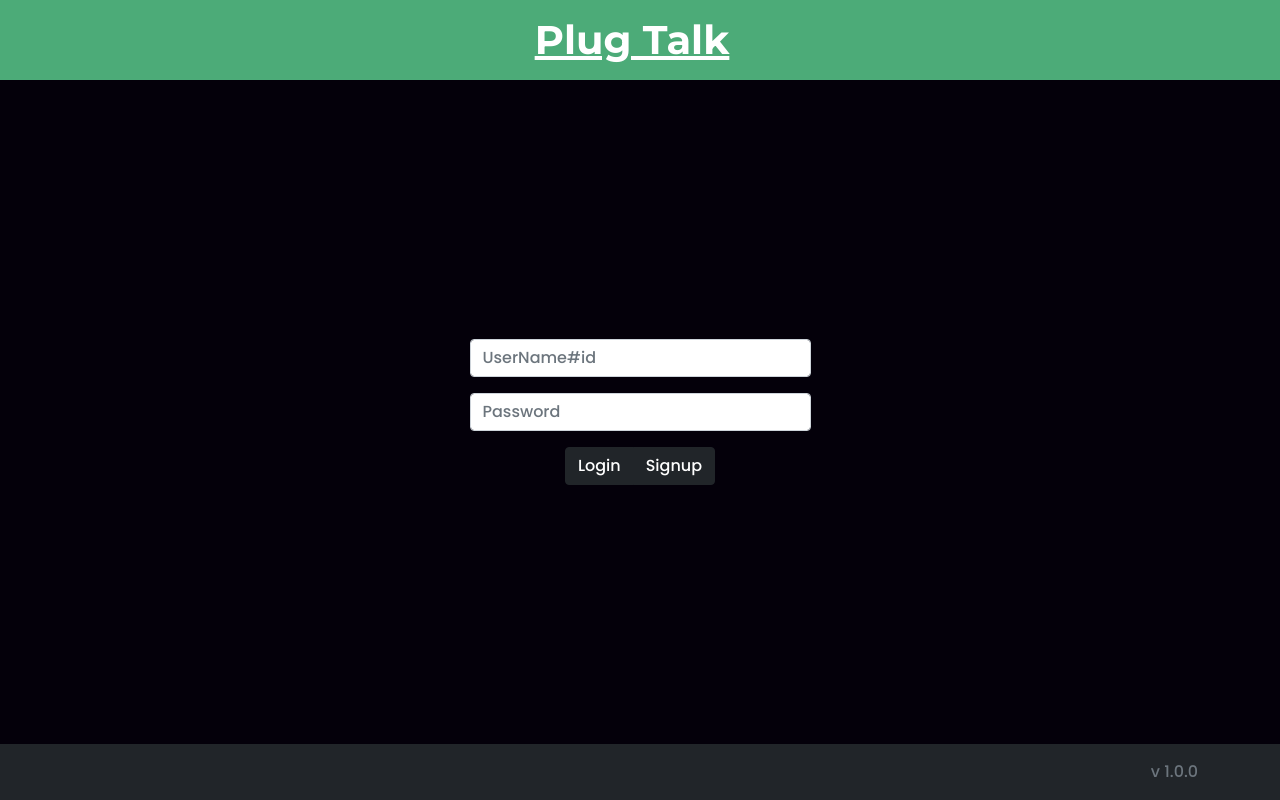
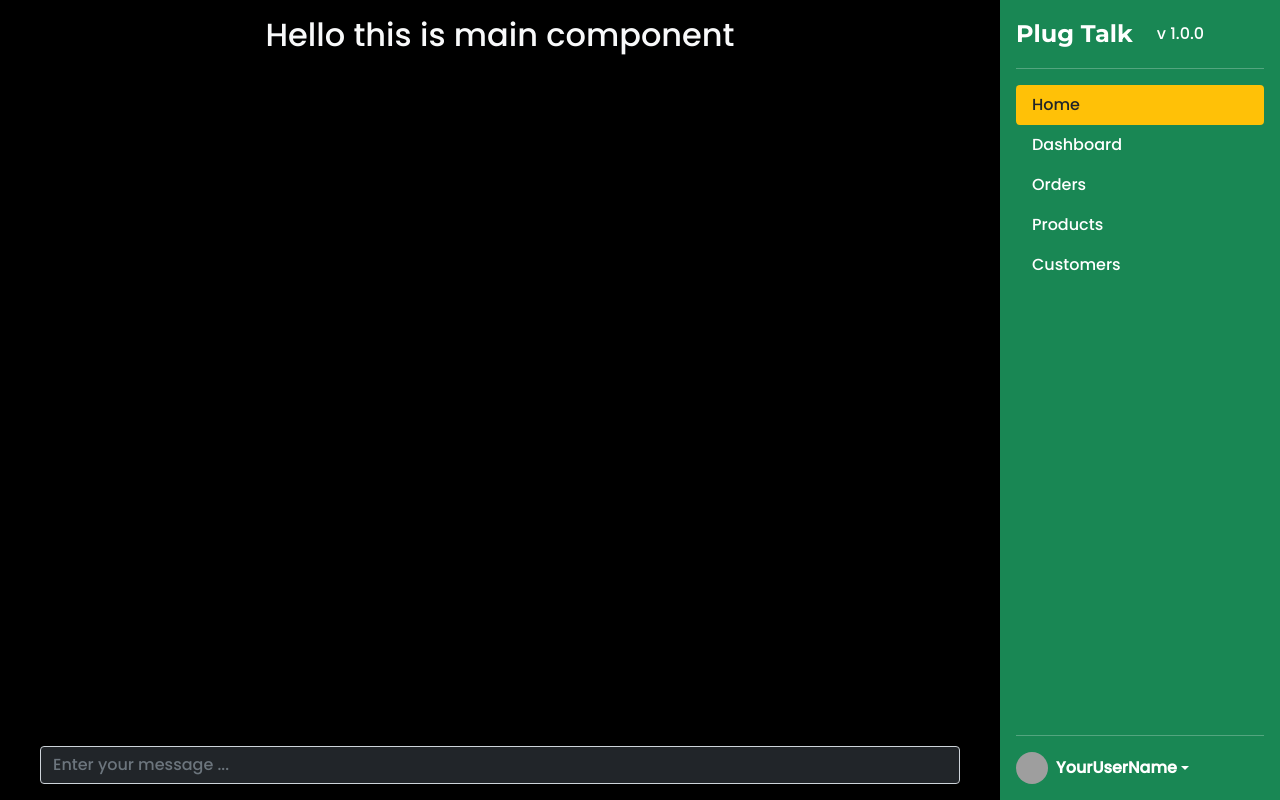
Before and after one commit to Guchii/PlugTalk, a React (Create React App) app: page / in a window 1280 px wide. Built offline with nearby package versions, Linux system fonts and the light colour scheme; grey boxes are pictures that could not be loaded.

Commit message:
Sidebar + Chatbox component added

```diff
--- a/src/App.css
+++ b/src/App.css
@@ -1,5 +1,7 @@
 @import url('https://fonts.googleapis.com/css2?family=Poppins:wght@500&display=swap');
+@import url('https://fonts.googleapis.com/css2?family=Montserrat:wght@700&display=swap');
 * {
     font-family: 'Poppins', sans-serif;
     margin: 0;
+    padding: 0;
 }
--- a/src/App.jsx
+++ b/src/App.jsx
@@ -5,7 +5,7 @@ import LoginPage from "./LoginPage";
 import "./App.css";
 
 function App() {
-  const [login, setLogin] = useState(false);
+  const [login, setLogin] = useState(true);
   const toggleLogin = () => {
     setLogin(!login);
   };
@@ -15,8 +15,21 @@ function App() {
         <LoginPage toggleLogin={toggleLogin} />
       ) : (
         <>
-          <Main />
-          <Sidebar toggleLogin={toggleLogin} />
+          <div className="container-fluid">
+            <div className="row">
+              <div className="col" style={{backgroundColor:"black" }}>
+                <Main  />
+              </div>
+              <div className="col-auto d-flex justify-content-end p-0" style={{backgroundColor:"#4CAB78"}}>
+                <Sidebar
+                  toggleLogin={toggleLogin}
+                  style={{
+                    width: "280px",
+                  }}
+                />
+              </div>
+            </div>
+          </div>
         </>
       )}
     </div>
--- a/src/Components/Main.jsx
+++ b/src/Components/Main.jsx
@@ -1,5 +1,15 @@
 const Main = () => {
-    return null;
+    return(
+        <div className="d-flex justify-content-center">
+            <h1 className="fs-2 text-light m-3">Hello this is main component</h1>
+            <input type="text" className="form-control bg-dark text-light position-absolute bottom-0 mb-3"
+                style={{
+                    width:"calc(100vw - 360px)"
+                }}
+                placeholder="Enter your message ..."
+            />
+        </div>
+    )
 }
 
 export default Main;
--- a/src/Components/Sidebar.jsx
+++ b/src/Components/Sidebar.jsx
@@ -1,12 +1,77 @@
-const Sidebar = ({toggleLogin}) => {
-    return(
-        <div className="sidebar">
-            <div className="sidebar__top">
-                <h2>Plug Talk</h2>
-                <button onClick={toggleLogin}>Logout</button>
-            </div>
+const Sidebar = ({ toggleLogin }) => {
+  return (
+    <>
+      <div
+        className="d-flex flex-column flex-shrink-0 p-3 text-white bg-success"
+        style={{ width: "280px", height: "100vh" }}
+      >
+        <span className="d-flex align-items-center mb-3 mb-md-0 me-md-auto text-white text-decoration-none">
+          <span className="fs-4" id="sidebarTitle" style={{fontFamily:"'Montserrat', sans-serif"}}>Plug Talk</span>
+          <span className="px-4 d-inline-block align-bottom">v 1.0.0</span>
+        </span>
+        <hr />
+        <ul className="nav nav-pills flex-column mb-auto">
+          <li className="nav-item">
+            <span className="nav-link bg-warning text-dark" aria-current="page">
+              Home
+            </span>
+          </li>
+          <li>
+            <span className="nav-link text-white">Dashboard</span>
+          </li>
+          <li>
+            <span className="nav-link text-white">Orders</span>
+          </li>
+          <li>
+            <span className="nav-link text-white">Products</span>
+          </li>
+          <li>
+            <span className="nav-link text-white">Customers</span>
+          </li>
+        </ul>
+        <hr />
+        <div className="dropdown">
+          <span
+            className="d-flex align-items-center text-white text-decoration-none dropdown-toggle"
+            id="dropdownUser1"
+            data-bs-toggle="dropdown"
+            aria-expanded="false"
+          >
+            <img
+              src="https://steamcdn-a.akamaihd.net/steamcommunity/public/images/avatars/05/051b51bf5c9c83e8bdc1071b49f8289072abcc5c_full.jpg"
+              alt=""
+              width="32"
+              height="32"
+              className="rounded-circle me-2"
+            />
+            <strong>YourUserName</strong>
+          </span>
+          <ul
+            className="dropdown-menu dropdown-menu-dark text-small shadow"
+            aria-labelledby="dropdownUser1"
+          >
+            <li>
+              <span className="dropdown-item">New project...</span>
+            </li>
+            <li>
+              <span className="dropdown-item">Settings</span>
+            </li>
+            <li>
+              <span className="dropdown-item">Profile</span>
+            </li>
+            <li>
+              <hr className="dropdown-divider" />
+            </li>
+            <li>
+              <span className="dropdown-item" onClick={toggleLogin}>
+                Sign out
+              </span>
+            </li>
+          </ul>
         </div>
-    )
-}
+      </div>
+    </>
+  );
+};
 
 export default Sidebar;
--- a/src/LoginPage.jsx
+++ b/src/LoginPage.jsx
@@ -7,7 +7,7 @@ const LoginPage = ({ toggleLogin }) => {
         style={{ backgroundColor: "#4CAB78" }}
       >
         <div className="container-fluid d-flex justify-content-center text-light">
-          <span className="navbar-brand mb-0 h1 fs-1 text-white">
+          <span className="navbar-brand mb-0 h1 fs-2 text-white">
             Plug Talk
           </span>
         </div>
@@ -25,19 +25,19 @@ const LoginPage = ({ toggleLogin }) => {
             <form action="" className="">
               <div className="mb-3">
                 <input
-                  className="form-control"
+                  className="form-control bg-dark text-light"
                   type="text"
                   placeholder="UserName#id"
                 />
               </div>
               <div className="mb-3">
                 <input
-                  className="form-control"
+                  className="form-control bg-dark text-light"
                   type="text"
                   placeholder="Password"
                 />
               </div>
-              <div className="btn-group">
+              <div className="btn-group mt-2">
                 <button onClick={toggleLogin} className="btn btn-dark">
                   Login
                 </button>
--- a/src/login.css
+++ b/src/login.css
@@ -1,4 +1,3 @@
-@import url('https://fonts.googleapis.com/css2?family=Montserrat:wght@700&display=swap');
 
 *{
     padding: 0;
@@ -9,7 +8,7 @@
     display: block;
 }
 
-.container-fluid span {
+.container-fluid span.navbar-brand {
     font-family: 'Montserrat', sans-serif;
     text-decoration: underline;
 }
```
